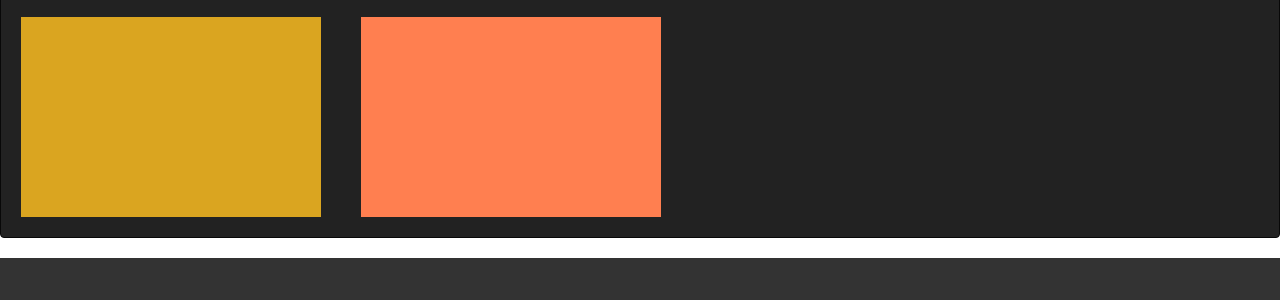
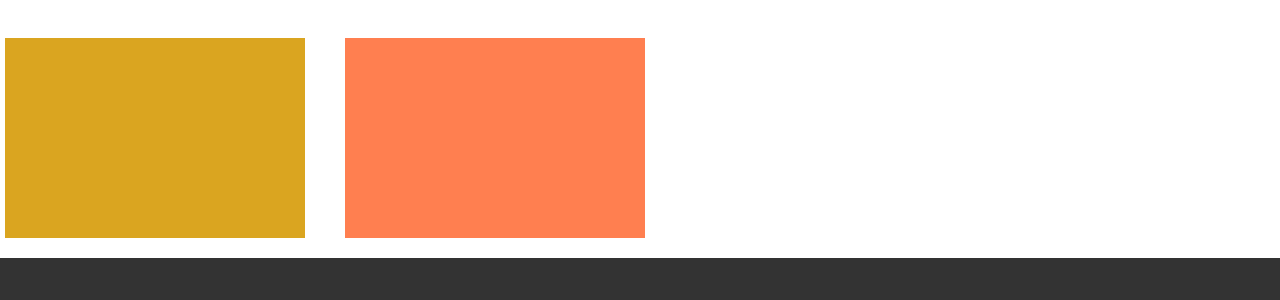
Before and after one commit to Jeroen-Jozef/agile-Melodic, a plain HTML site: page index.html in a window 1280 px wide. Shown: the part 350-650 px from the top of the page. Drawn offline with nearby package versions, Linux system fonts and the light colour scheme.

Commit message:
something went wrong, but two extra divs

```diff
--- a/css/style.css
+++ b/css/style.css
@@ -32,15 +32,10 @@ footer {
     direction: rtl;
 }
 
-
-
-
-
 #idOriginal {
     width: 300px;
     min-height: 200px;
     margin: 20px;
-    float: left;
     background-color: goldenrod;
 }
 
@@ -48,6 +43,5 @@ footer {
     width: 300px;
     min-height: 200px;
     margin: 20px;
-    float: left;
     background-color: coral;
 }
--- a/index.html
+++ b/index.html
@@ -48,10 +48,11 @@
             <button type="submit" class="btn btn-default" id="idSearchButton">Submit</button>
         </form>
     </div>
-    <div id="idOriginal"></div>
-    <div id="idTranslated"></div>
 </nav>
-<section id="idTranslation"></section>
+<section id="idTranslation" class="row">
+    <div id="idOriginal" class="col-md-6 mt-md-0 mt-3"></div>
+    <div id="idTranslated" class="col-md-6 mt-md-0 mt-3"></div>
+</section>
 <footer class="footer mt-5">
         <div class="row">
             <div class="col-md-6 mt-md-0 mt-3">
```
